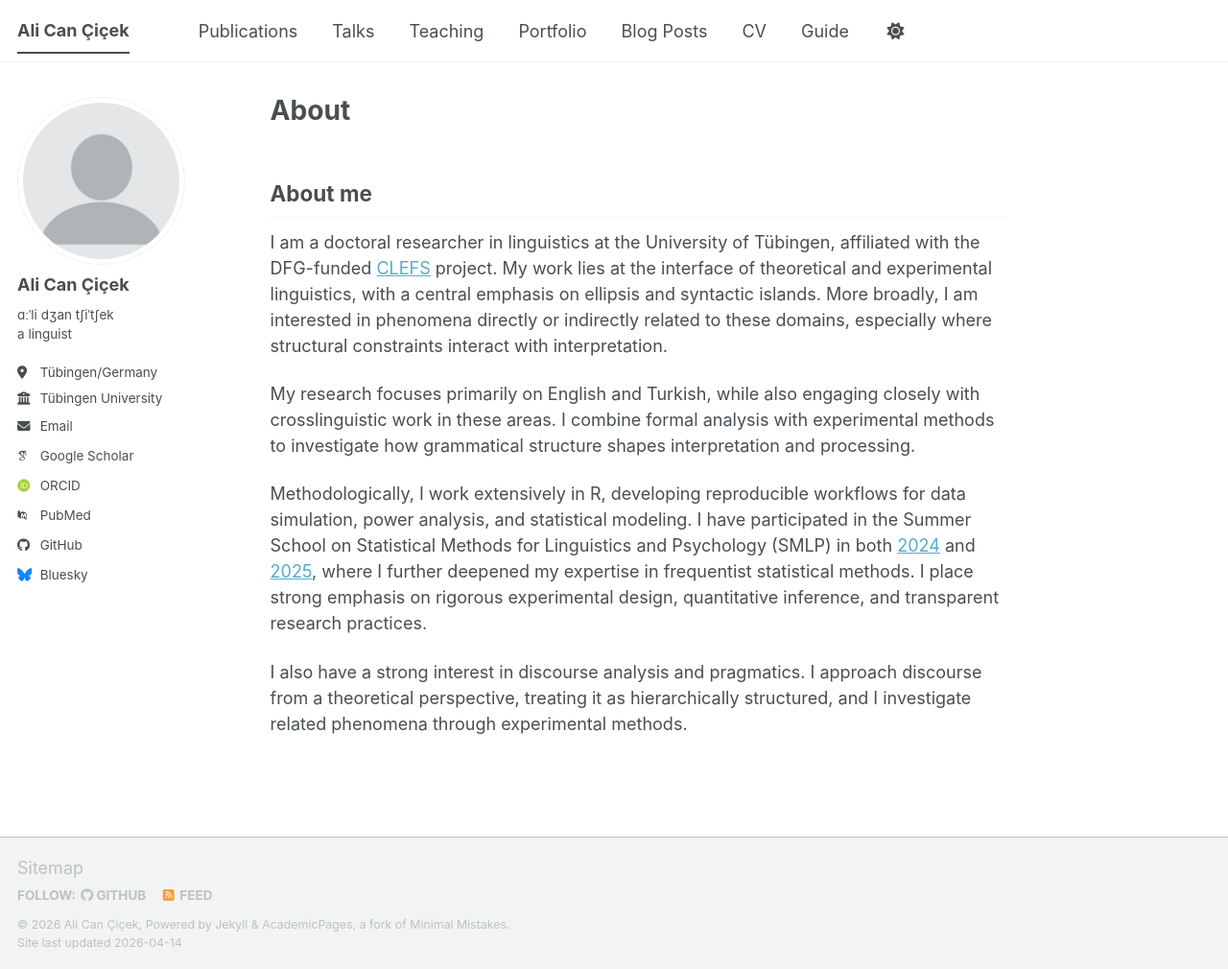
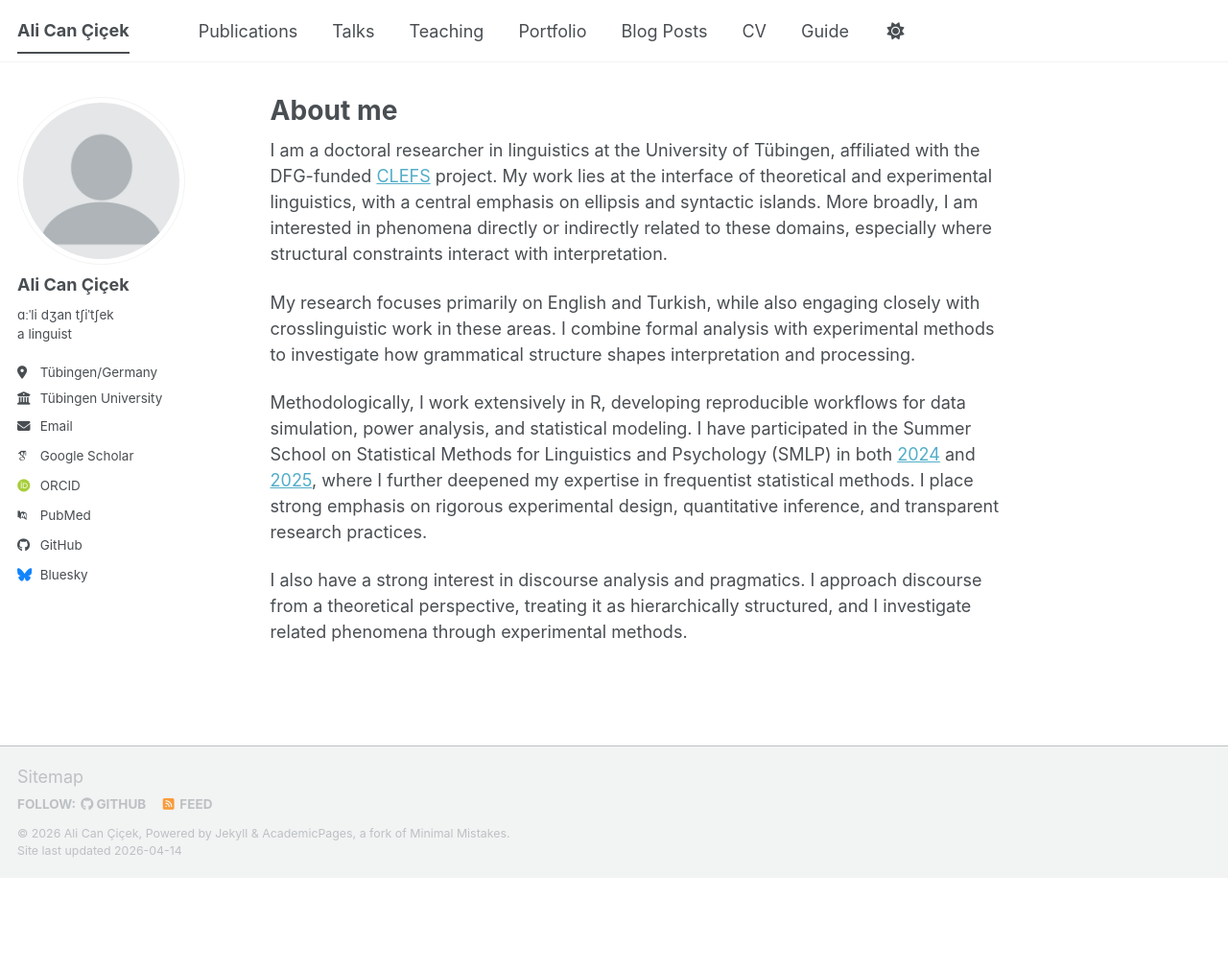
Before and after one commit to cicekalican/cicekalican.github.io, a Jekyll site: the page built from _pages/about.md, in a window 1280 px wide and 1010 px high. Shown: the whole window at 96% size. Built offline with Jekyll 4.4.1, drawn with Linux system fonts in a browser that asks for light colours; some web fonts are replaced; a script bundle is joined from its source files by our own code; library files that are not in the unit come from our copies.

Commit message:
Change title and clean up about.md
Updated the title from 'About' to 'About me' and removed extra lines.

```diff
--- a/_pages/about.md
+++ b/_pages/about.md
@@ -1,14 +1,11 @@
 ---
 permalink: /
-title: "About"
+title: "About me"
 author_profile: true
 redirect_from:
   - /about/
   - /about.html
 ---
-
-## About me
-
 
 I am a doctoral researcher in linguistics at the University of Tübingen, affiliated with the DFG-funded [CLEFS](https://fit.uni-tuebingen.de/Project/Details?id=10243) project. My work lies at the interface of theoretical and experimental linguistics, with a central emphasis on ellipsis and syntactic islands. More broadly, I am interested in phenomena directly or indirectly related to these domains, especially where structural constraints interact with interpretation.
 
```
